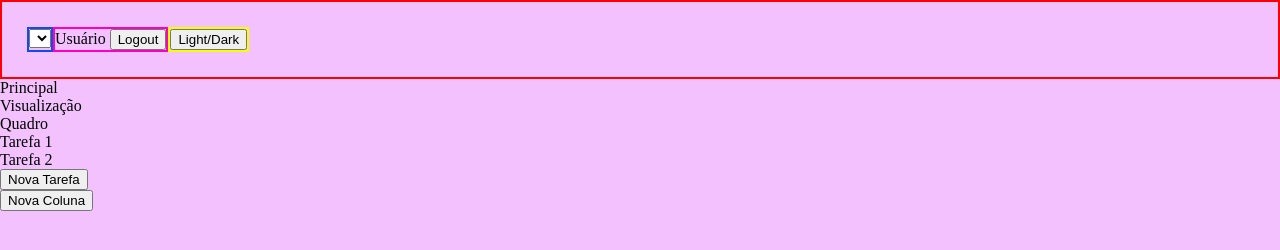
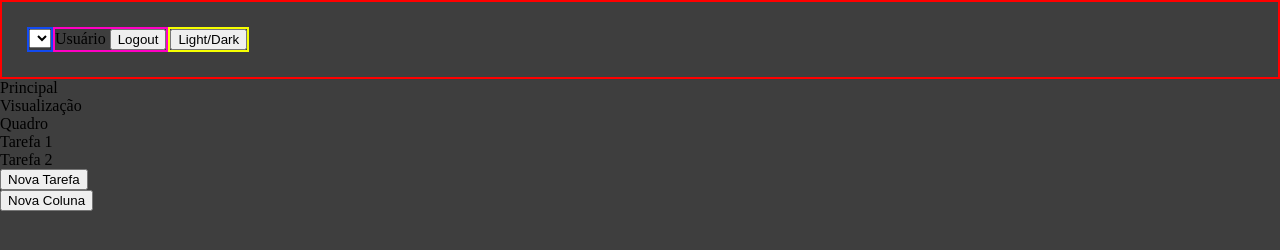
Before and after one commit to AlynneAyumi/TaskBoard, a plain HTML site: page index.html in a window 1280 px wide. Both pictures are taken after a click on the button "Light/Dark". Drawn offline with Linux system fonts and the light colour scheme; no server answers.

Commit message:
Alteração de tema Dark/Light -Wendryel

```diff
--- a/index.html
+++ b/index.html
@@ -19,7 +19,7 @@
             <input type="button" value="Logout">
         </div>
         <div class="vmode">
-            <button>Light/Dark</button>
+            <button id="themeButton">Light/Dark</button>
         </div>
     </header>
     <main>
--- a/script.js
+++ b/script.js
@@ -6,7 +6,7 @@ fetch('https://personal-ga2xwx9j.outsystemscloud.com/TaskBoard_CS/rest/TaskBoard
 
     const boardNames = dados.map(board => ({id: board.Id, nome: board.Name}));
 
-    console.log(boardNames);
+    //console.log(boardNames);
 
      // Coloca o nome dos quadros dentro da caixa de seleção
     if (boardNames != null) {
@@ -54,3 +54,39 @@ function changeBoard(){
   .catch(error => console.error("Erro:", error));
 
 };
+
+// Verifica qual o tema salvo na API
+const personId = 1;  // -- ID  de usuário temporário, apagar quando for possivel fazer login --
+var themeId;         // ID do tema
+
+fetch(`https://personal-ga2xwx9j.outsystemscloud.com/TaskBoard_CS/rest/TaskBoard/PersonConfigById?PersonId=${personId}`)
+  .then(response => response.json())
+  .then(dados => {
+
+    themeId = dados.DefaultThemeId;          // Salva o tema salvo
+
+    if (dados.DefaultThemeId == 1) {         // Modifica o tema de acordo com o salvo na API
+        document.body.classList.add("dark");
+    }
+  })
+
+
+// Função de troca de tema / salvar tema na API
+const button = document.getElementById("themeButton").addEventListener("click", async () => {
+
+    document.body.classList.toggle("dark");   // Alterna o tema
+
+    themeId = (themeId == 1 ? 2 : 1);         // Alterna o ID do tema
+
+    // Modifica na API o tema salvo para o usuário
+    await fetch(`https://personal-ga2xwx9j.outsystemscloud.com/TaskBoard_CS/rest/TaskBoard/ConfigPersonTheme?PersonId=${personId}`, {
+      method: "PATCH",
+      headers: {
+        "Content-Type": "application/json",
+      },
+      body: JSON.stringify({ "ThemeId": themeId })
+
+    })
+    .then(response => response)
+    .catch(error => console.error("Erro:", error));
+});
--- a/style.css
+++ b/style.css
@@ -3,6 +3,9 @@ body {
     margin: 0;
 }
 
+.dark {
+    background-color: rgb(62, 62, 62);
+}
 
 /* Cabeçalho da Página */
 .cabecalho {
```
